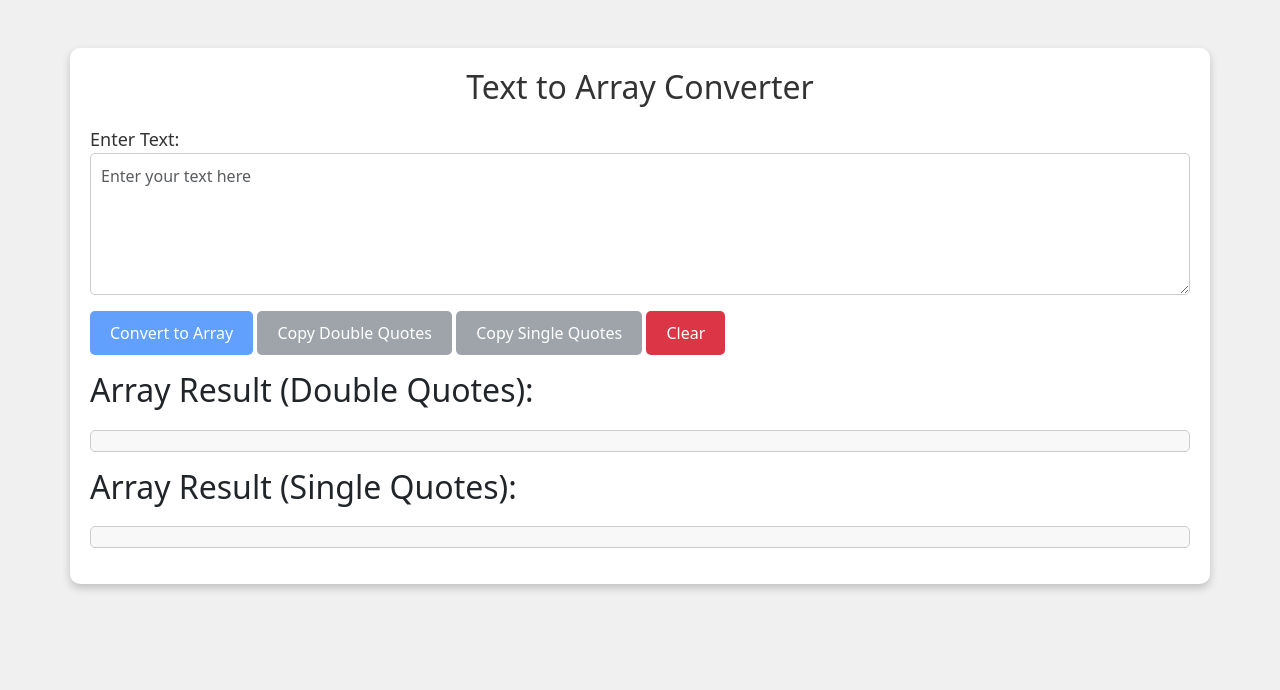
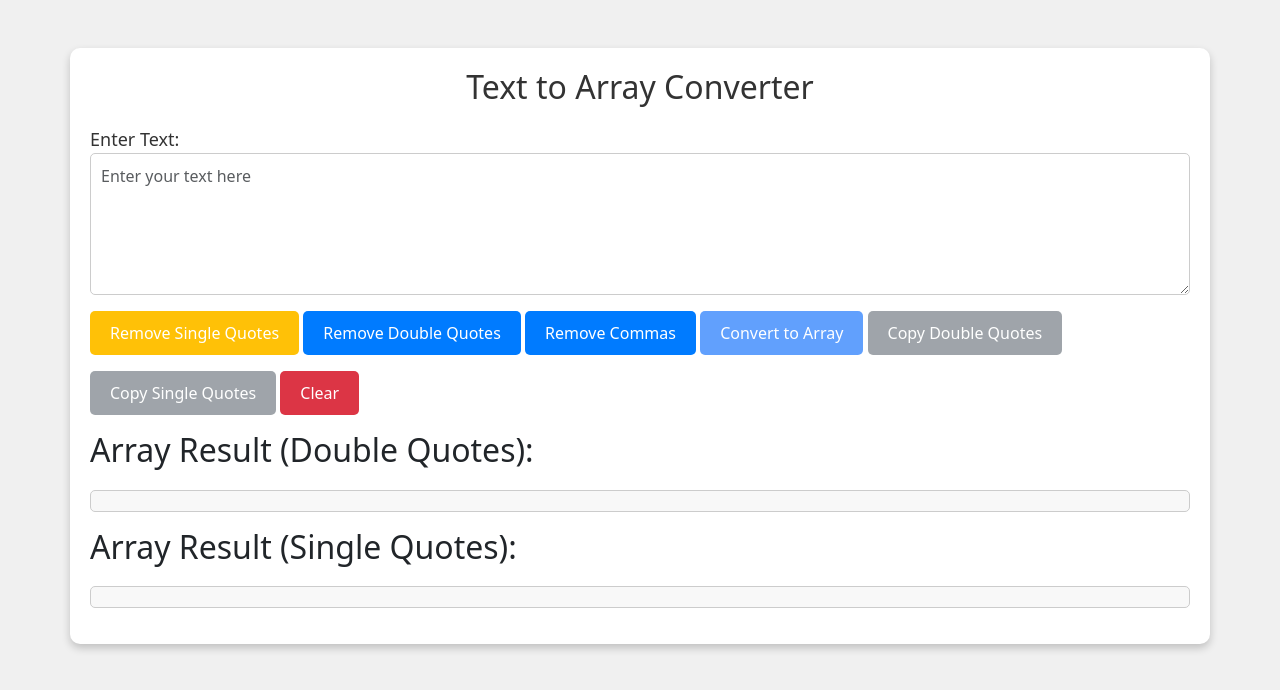
Before and after one commit to pupanpw/external-function, a plain HTML site: page convert-to-array.html in a window 1280 px wide. Drawn offline with nearby package versions, Linux system fonts and the light colour scheme; a small style sheet from the web is missing.

Commit message:
[Added] feature remove comma and formatted array

```diff
--- a/convert-to-array.html
+++ b/convert-to-array.html
@@ -113,6 +113,46 @@
         margin-top: 20px;
         white-space: pre-wrap;
       }
+      #removeSingleQuotesButton {
+        margin-top: 10px;
+        background-color: #ffc107;
+        color: #fff;
+        border: none;
+        border-radius: 5px;
+        padding: 10px 20px;
+        font-size: 16px;
+      }
+
+      #removeSingleQuotesButton:hover {
+        background-color: #d39e00;
+      }
+      #removeDoubleQuotesButton {
+        margin-top: 10px;
+        background-color: #007bff;
+        color: #fff;
+        border: none;
+        border-radius: 5px;
+        padding: 10px 20px;
+        font-size: 16px;
+      }
+
+      #removeDoubleQuotesButton:hover {
+        background-color: #0056b3;
+      }
+
+      #removeCommasButton {
+        margin-top: 10px;
+        background-color: #007bff;
+        color: #fff;
+        border: none;
+        border-radius: 5px;
+        padding: 10px 20px;
+        font-size: 16px;
+      }
+
+      #removeCommasButton:hover {
+        background-color: #0056b3;
+      }
     </style>
   </head>
   <body>
@@ -128,6 +168,29 @@
           oninput="isCheckEmptyInput()"
         ></textarea>
       </div>
+      <button
+        class="btn btn-warning mt-3"
+        id="removeSingleQuotesButton"
+        onclick="removeSingleQuotes()"
+      >
+        Remove Single Quotes
+      </button>
+
+      <button
+        class="btn btn-secondary mt-3"
+        id="removeDoubleQuotesButton"
+        onclick="removeDoubleQuotes()"
+      >
+        Remove Double Quotes
+      </button>
+
+      <button
+        class="btn btn-secondary mt-3"
+        id="removeCommasButton"
+        onclick="removeCommas()"
+      >
+        Remove Commas
+      </button>
       <button class="btn btn-primary mt-3" onclick="convertToArray()" disabled>
         Convert to Array
       </button>
@@ -154,6 +217,7 @@
       >
         Clear
       </button>
+
       <div class="mt-3">
         <h2>Array Result (Double Quotes):</h2>
         <pre id="arrayResultDouble"></pre>
@@ -186,22 +250,25 @@
 
       isCheckEmptyInput();
 
+      function formatArray(array) {
+        return array.map((item) => `  "${item.trim()}"`).join(",\n");
+      }
+
       function convertToArray() {
         const textInput = document.getElementById("textInput").value;
-        const textArray = textInput
-          .split("\n")
-          .map((item) => `"${item.trim()}"`);
+        const textArray = textInput.split("\n").filter(Boolean);
+
         const arrayResultDouble = document.getElementById("arrayResultDouble");
-        arrayResultDouble.textContent = `[${textArray.join(", ")}]`;
+        arrayResultDouble.textContent = `[\n${formatArray(textArray)}\n]`;
 
-        const textArraySingle = textInput
-          .split("\n")
-          .map((item) => `'${item.trim()}'`);
+        const textArraySingle = textInput.split("\n").filter(Boolean);
+
         const arrayResultSingle = document.getElementById("arrayResultSingle");
-        arrayResultSingle.textContent = `[${textArraySingle.join(", ")}]`;
+        arrayResultSingle.textContent = `[\n${formatArray(textArraySingle)}\n]`;
 
         document.getElementById("copyButtonDouble").disabled = false;
         document.getElementById("copyButtonSingle").disabled = false;
+        document.getElementById("removeSingleQuotesButton").disabled = false;
       }
 
       function copyToClipboard(id) {
@@ -227,6 +294,22 @@
       function clearCopyButtonsData() {
         document.getElementById("copyButtonDouble").disabled = true;
         document.getElementById("copyButtonSingle").disabled = true;
+        document.getElementById("removeSingleQuotesButton").disabled = true;
+      }
+
+      function removeSingleQuotes() {
+        const textInput = document.getElementById("textInput");
+        textInput.value = textInput.value.replace(/'/g, "");
+      }
+
+      function removeDoubleQuotes() {
+        const textInput = document.getElementById("textInput");
+        textInput.value = textInput.value.replace(/"/g, "");
+      }
+
+      function removeCommas() {
+        const textInput = document.getElementById("textInput");
+        textInput.value = textInput.value.replace(/,/g, "");
       }
     </script>
   </body>
```
